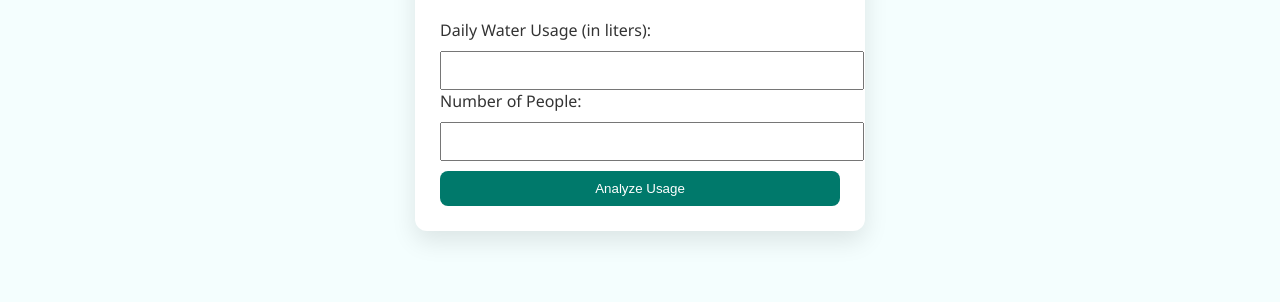
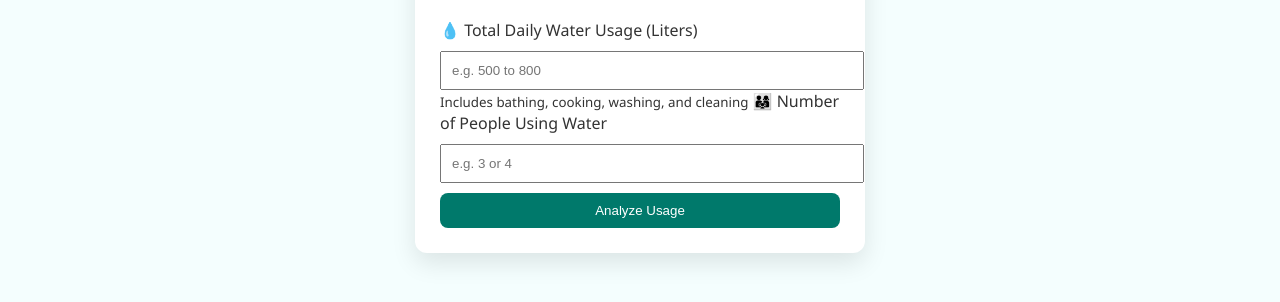
Before and after one commit to Lohith-K19/AI-Water-Usage-Advisor, a plain HTML site: page advisor.html in a window 1280 px wide. Shown: the part 278-580 px from the top of the page. Drawn offline with Linux system fonts and the light colour scheme.

Commit message:
Update advisor.html

```diff
--- a/advisor.html
+++ b/advisor.html
@@ -1,6 +1,7 @@
 <!DOCTYPE html>
-<html>
+<html lang="en">
 <head>
+    <meta charset="UTF-8">
     <title>AI Water Usage Advisor</title>
     <link rel="stylesheet" href="style.css">
 </head>
@@ -17,14 +18,19 @@
 <div class="container">
     <h1>AI-Based Water Usage Advisor</h1>
 
-    <label>Daily Water Usage (in liters):</label>
-    <input type="number" id="water">
+    <label>💧 Total Daily Water Usage (Liters)</label>
+    <input type="number" id="water" placeholder="e.g. 500 to 800">
+    <small>Includes bathing, cooking, washing, and cleaning</small>
 
-    <label>Number of People:</label>
-    <input type="number" id="people">
+    <label>👨‍👩‍👧 Number of People Using Water</label>
+    <input type="number" id="people" placeholder="e.g. 3 or 4">
 
     <button onclick="analyzeUsage()">Analyze Usage</button>
 
+    <!-- ERROR MESSAGE -->
+    <div id="error"></div>
+
+    <!-- RESULT -->
     <div id="result"></div>
 </div>
 
```
